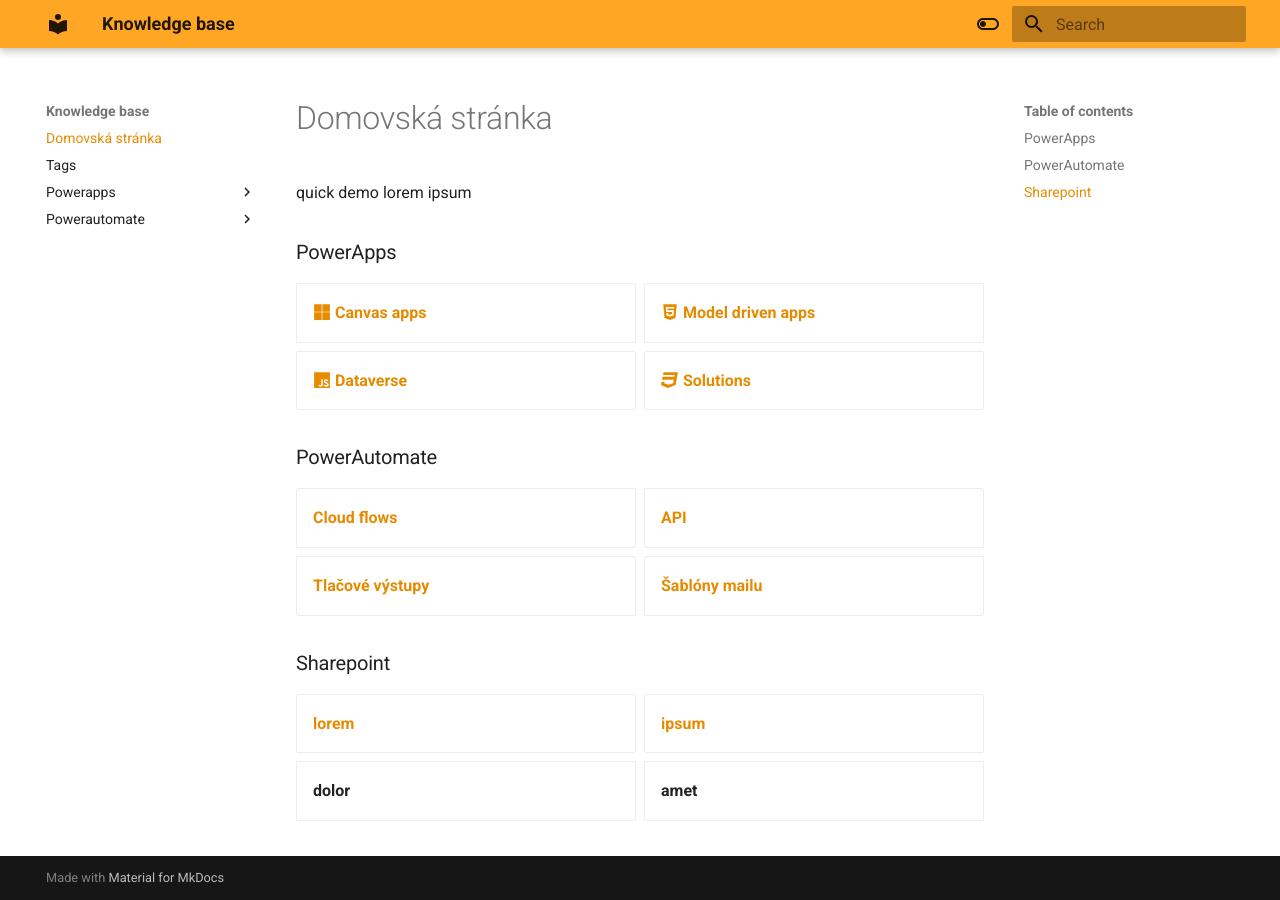
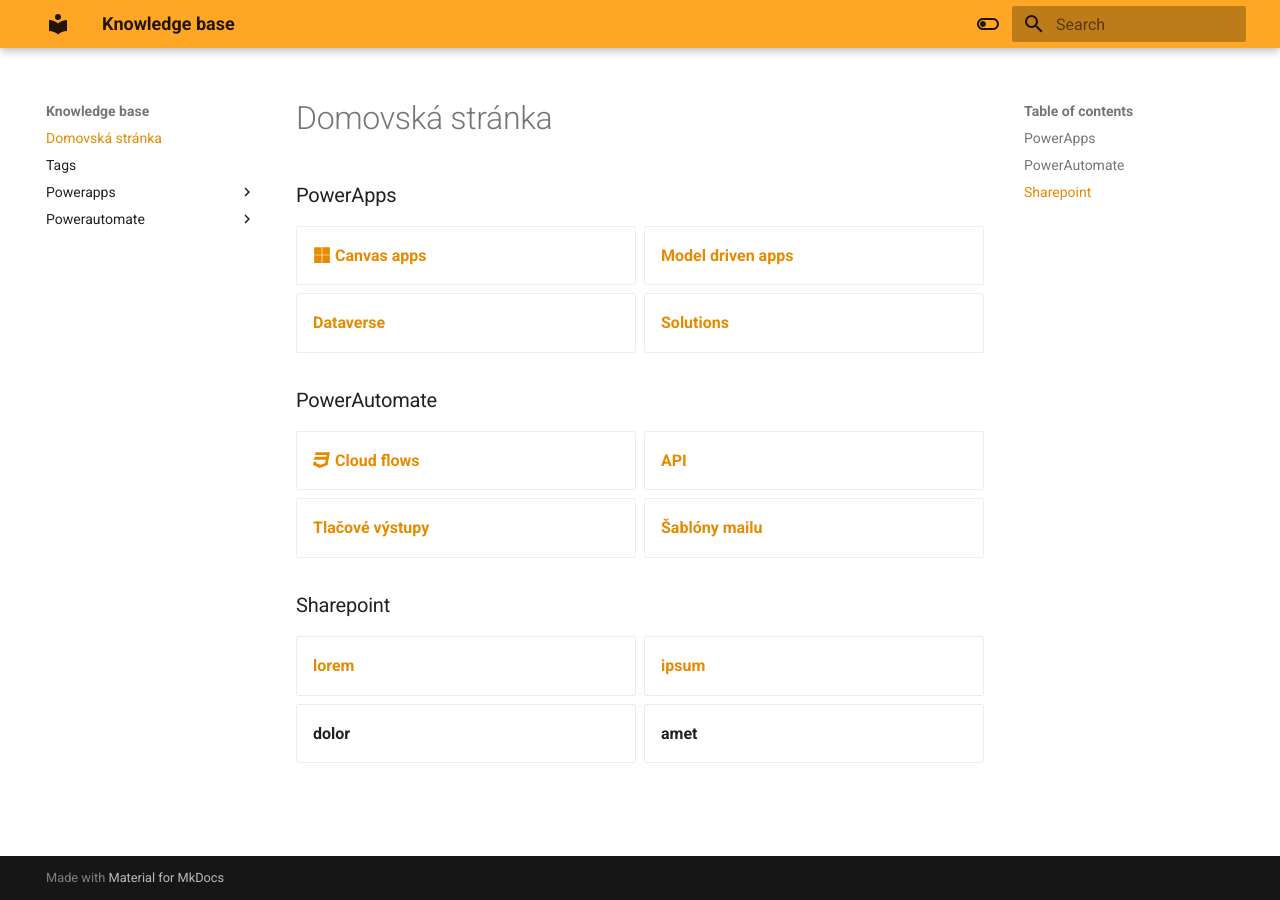
Before and after one commit to fvigh/kb, an MkDocs documentation site: the page built from docs/index.md, in a window 1280 px wide. Built offline with MkDocs 1.6.1 and Material for MkDocs 9.7.7, drawn with Linux system fonts in a browser that asks for light colours.

Commit message:
Update index.md

```diff
--- a/docs/index.md
+++ b/docs/index.md
@@ -1,15 +1,14 @@
 # Domovská stránka
 
-quick demo lorem ipsum
 
 ### PowerApps
 
 <div class="grid cards" markdown>
 
 - [:fontawesome-brands-microsoft: __Canvas apps__](CanvasApps.md)
-- [:fontawesome-brands-html5: __Model driven apps__]()
-- [:fontawesome-brands-js: __Dataverse__]()
-- [:fontawesome-brands-css3: __Solutions__]()
+- [__Model driven apps__]()
+- [__Dataverse__]()
+- [__Solutions__]()
 
 </div>
 
@@ -17,7 +16,7 @@
 
 <div class="grid cards" markdown>
 
-- [__Cloud flows__](CloudFlows.md)
+- [:fontawesome-brands-css3: __Cloud flows__](CloudFlows.md)
 - [__API__]()
 - [__Tlačové výstupy__]()
 - [__Šablóny mailu__]()
```
